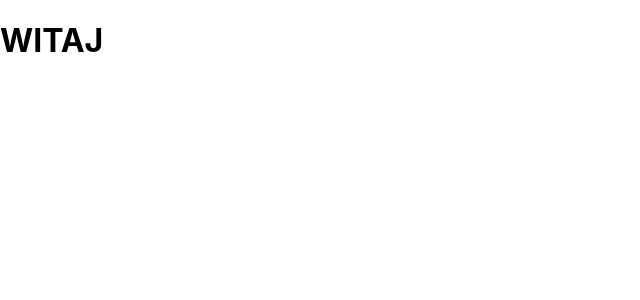
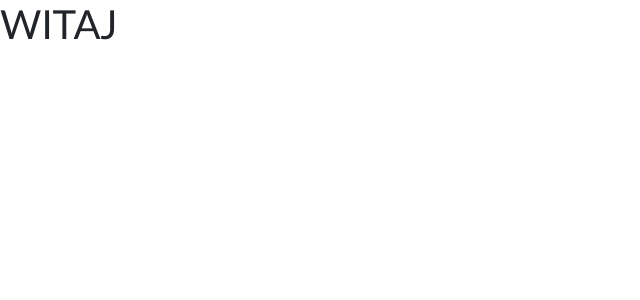
Before and after one commit to FrostKiller666/ServicesSenderFrontend, a React (Create React App) app: page / in a window 1280 px wide. Shown: the top 300 px of the page, without its empty margins (0-640 px from the left). Built offline with nearby package versions, Linux system fonts and the light colour scheme.

Commit message:
Added bootsrap to project, added news exclusions to .gitignore,

```diff
--- a/package.json
+++ b/package.json
@@ -10,7 +10,9 @@
     "@types/node": "^16.11.43",
     "@types/react": "^18.0.15",
     "@types/react-dom": "^18.0.6",
+    "bootstrap": "^5.1.3",
     "react": "^18.2.0",
+    "react-bootstrap": "^2.4.0",
     "react-dom": "^18.2.0",
     "react-scripts": "^5.0.1",
     "typescript": "^4.7.4",
--- a/src/index.css
+++ b/src/index.css
@@ -1,13 +1,6 @@
-body {
+* {
   margin: 0;
-  font-family: -apple-system, BlinkMacSystemFont, 'Segoe UI', 'Roboto', 'Oxygen',
-    'Ubuntu', 'Cantarell', 'Fira Sans', 'Droid Sans', 'Helvetica Neue',
-    sans-serif;
-  -webkit-font-smoothing: antialiased;
-  -moz-osx-font-smoothing: grayscale;
+  padding: 0;
+  font-family: Calibri;
+
 }
-
-code {
-  font-family: source-code-pro, Menlo, Monaco, Consolas, 'Courier New',
-    monospace;
-}
--- a/src/index.tsx
+++ b/src/index.tsx
@@ -1,6 +1,7 @@
 import React from 'react';
 import ReactDOM from 'react-dom/client';
 
+import 'bootstrap/dist/css/bootstrap.min.css';
 import './index.css';
 import {App} from './App';
 
```
Also changed, not shown: 2 other files (tests, documents, lock files or other folders).
